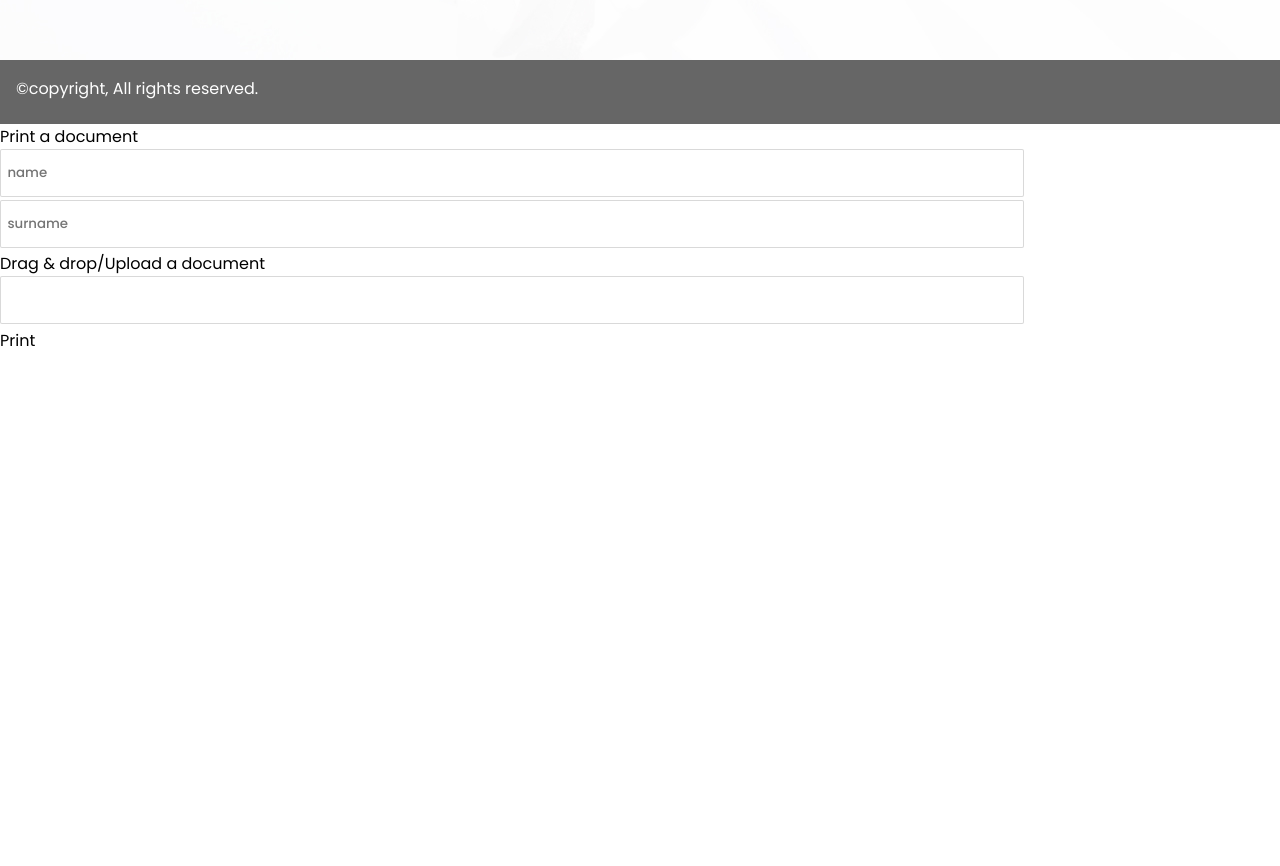
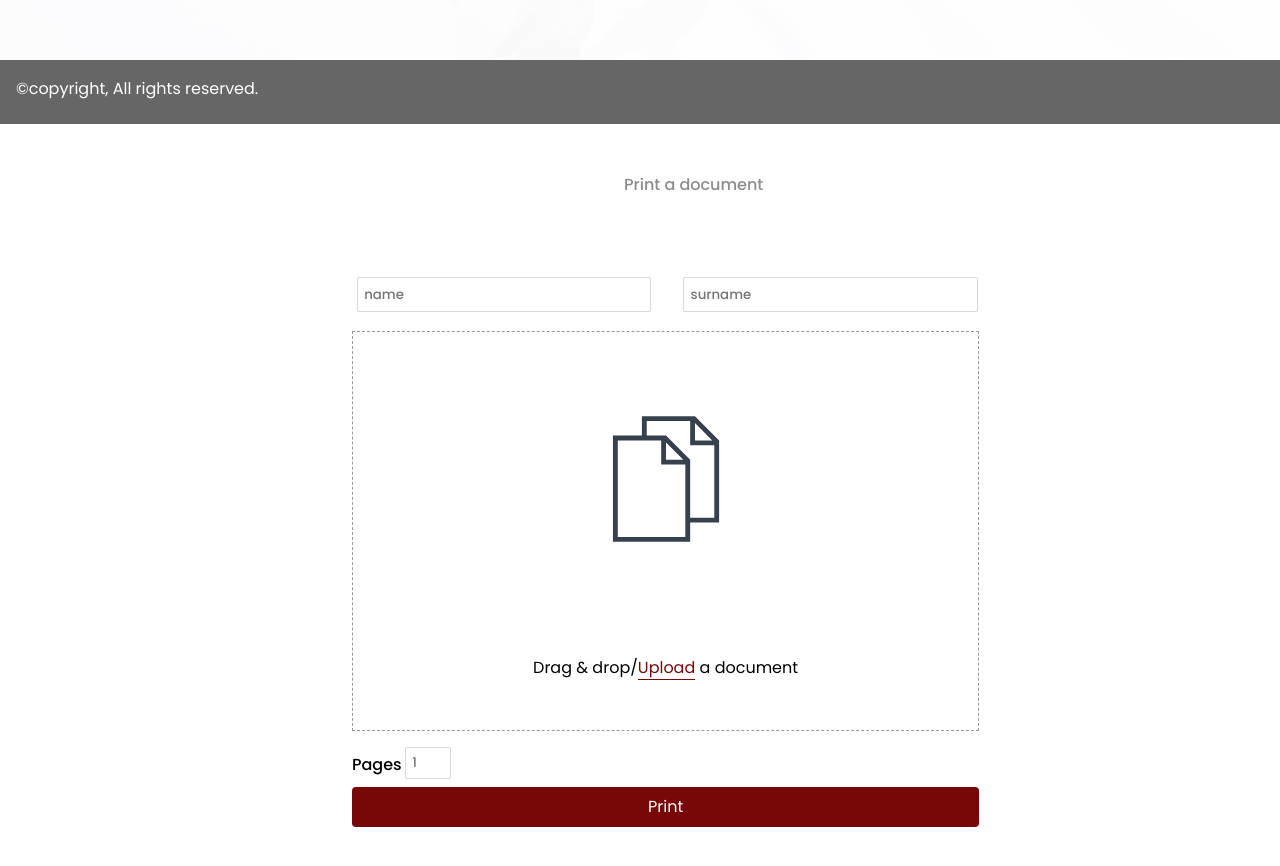
Before and after one commit to HandsomeSphe/M-N-Internet-cafe-website, a plain HTML site: page Index.html in a window 1280 px wide. Shown: the part 3300-4166 px from the top of the page. Before the commit the page ends 3653 px from the top, so only its background shows below. Drawn offline with Linux system fonts and the light colour scheme.

Commit message:
few changes

```diff
--- a/Index.html
+++ b/Index.html
@@ -160,26 +160,30 @@
   <!--This is the footer--->
   <section class="footer">&#169;copyright, All rights reserved.</section>
   <!--This is the print page-->
-  <section class="printOut">
-    <div class="printOut__heading">Print a document</div>
-    <div class="printOut__printerDetails">
+  <section class="printer">
+    <div class="printer__heading">Print a document</div>
+    <div class="printer__details">
+      <input type="name" class="printer__details--name" placeholder="name" />
       <input
         type="name"
-        class="printOut__printerDetails--name"
-        placeholder="name"
-      />
-      <input
-        type="name"
-        class="printOut__printerDetails--surname"
+        class="printer__details--surname"
         placeholder="surname"
       />
     </div>
     <div class="printOut__printerDetails--document">
-      <div class="text">Drag & drop/Upload a document</div>
+      <img class="dropIcon" src="Icons/iconfinder_copy_370087.svg" />
+      <div class="text">
+        Drag & drop/<span class="upload">Upload</span> a document
+      </div>
     </div>
-    <input type="number" />
+    <div class="pages">
+      <div class="page">Pages</div>
+      <input class="page__numbers" type="number" placeholder="1" />
+    </div>
+
     <div class="printOut__button">Print</div>
   </section>
+
   <!--This is the link to JavaScript page-->
   <script src="script.js"></script>
 </body>
--- a/sass/_printPage.scss
+++ b/sass/_printPage.scss
@@ -0,0 +1,80 @@
+.printOut {
+  width: 100%;
+  height: 100vh;
+  padding: 2rem 0;
+
+  &__printerDetails {
+    display: flex;
+    margin-left: 22 rem;
+
+    &--document {
+      width: 49%;
+      height: 50vh;
+      margin: 1rem 0;
+      margin-left: 22rem;
+
+      border: 1px dashed rgba(0, 0, 0, 0.4);
+      padding: 1rem;
+      display: flex;
+      flex-direction: column;
+      align-items: center;
+      justify-content: center;
+    }
+  }
+}
+.pages {
+  display: flex;
+  align-items: center;
+  margin-left: 22rem;
+  margin-bottom: 0.3rem;
+}
+.page {
+  margin-right: 0.2rem;
+  font-weight: 500;
+
+  &__numbers {
+    width: 5%;
+    height: 2rem;
+  }
+}
+.printOut__button {
+  margin-left: 22rem;
+  width: 49%;
+  border-radius: 4px;
+  height: 2.5rem;
+  background-color: #780707;
+  color: white;
+  margin-bottom: 3rem;
+  padding: 0.4rem;
+  text-align: center;
+  cursor: pointer;
+}
+.dropIcon {
+  width: 8rem;
+  height: 8rem;
+  margin: 2rem 0 7rem 0;
+}
+.printer__heading {
+  margin: 0 30% 2rem 45%;
+  font-weight: 500;
+  color: rgba(0, 0, 0, 0.45);
+  font-weight: 500;
+  padding: 3rem;
+}
+.printer__details {
+  display: flex;
+  &--name,
+  &--surname {
+    width: 23%;
+    height: 2.2rem;
+  }
+  &--name {
+    margin: 0 2rem 0 22.3rem;
+  }
+}
+.upload {
+  color: #780707;
+  border: none;
+  border-bottom: 1px solid #780707;
+  cursor: pointer;
+}
```
Also changed, not shown: Figma previews/MacBook Pro - 2.png (added), Figma previews/MacBook Pro - 3.png (added), Figma previews/MacBook Pro - 4.png (added), Figma previews/MacBook pro 1.png (added), sass/style.css, 1 other file.
